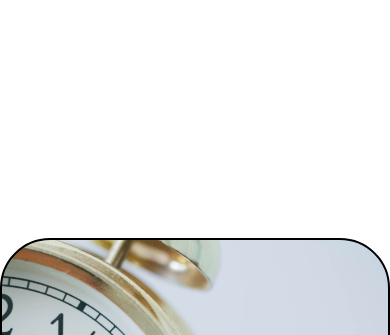
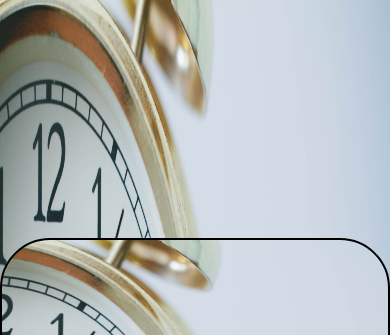
Before and after one commit to Felipe-Alvess/relogio.com.br, a plain HTML site: page index.html in a window 390 px wide. Shown: the top 335 px of the page. Drawn offline with Linux system fonts and the light colour scheme.

Commit message:
Add files via upload

```diff
--- a/style.css
+++ b/style.css
@@ -20,19 +20,19 @@ display: flex;
 justify-content: center;
 text-align: center;
 align-items: center;
+overflow: hidden;
 width: 100%;
-overflow: hidden;
 }
 /* Container contendo o conteúdo */
 
 .image {
  position:absolute;
+
+}
+.image img{
+    width: 100%;
 }
 
-.image img{
-    width: 100%;
-
-}
 
 /* Relógio */
 .relogio {
@@ -57,3 +57,10 @@ overflow: hidden;
 
 }
 /* Relógio */
+
+@media (max-width: 768px) {
+    .image img{
+        width: 100%;
+        height: 100vh;
+    }
+}
```
